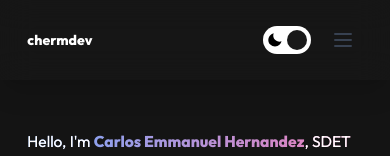
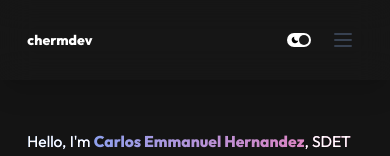
Before and after one commit to chermdev/portfolio2023, a React (Vite) app: page / in a window 390 px wide. Shown: the top 156 px of the page. Built offline with nearby package versions, Linux system fonts and the light colour scheme.

Commit message:
Update button size for mobile

```diff
--- a/src/ToggleButton.jsx
+++ b/src/ToggleButton.jsx
@@ -38,8 +38,10 @@ function ToggleButton() {
             title="Toggle Theme"
             onClick={toggleDarkMode}
             className={`
-        w-12
-        h-7
+            w-6
+            h-3.5
+            sm:w-12
+            sm:h-7
             rounded-full
             dark:bg-white
             bg-[rgb(25,25,25)]
@@ -58,13 +60,18 @@ function ToggleButton() {
                 className={`
             absolute
             rounded-full
-            w-5
-            h-5
-            top-1
+            w-2.5
+            h-2.5
+            sm:w-5
+            sm:h-5
+            top-0.5
+            ml-0.5
+            sm:top-1
+            sm:ml-1
             bg-white
-            ml-1
             dark:bg-[rgb(25,25,25)]
-            dark:ml-6
+            dark:ml-3
+            dark:sm:ml-6
             pointer-events-none
             transition-all
             duration-300
```
Lines whose indentation alone changed are shown as unchanged.
